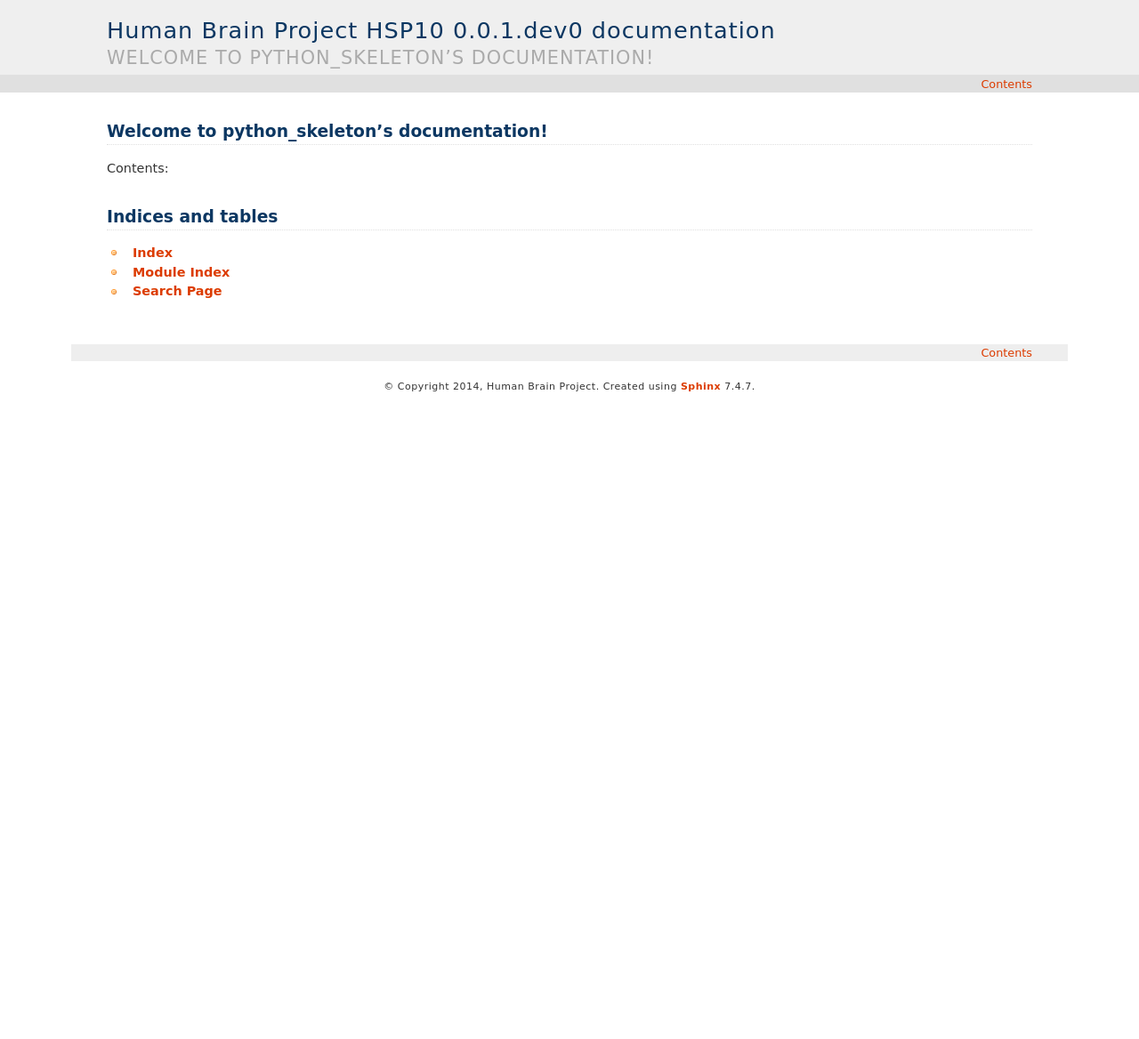
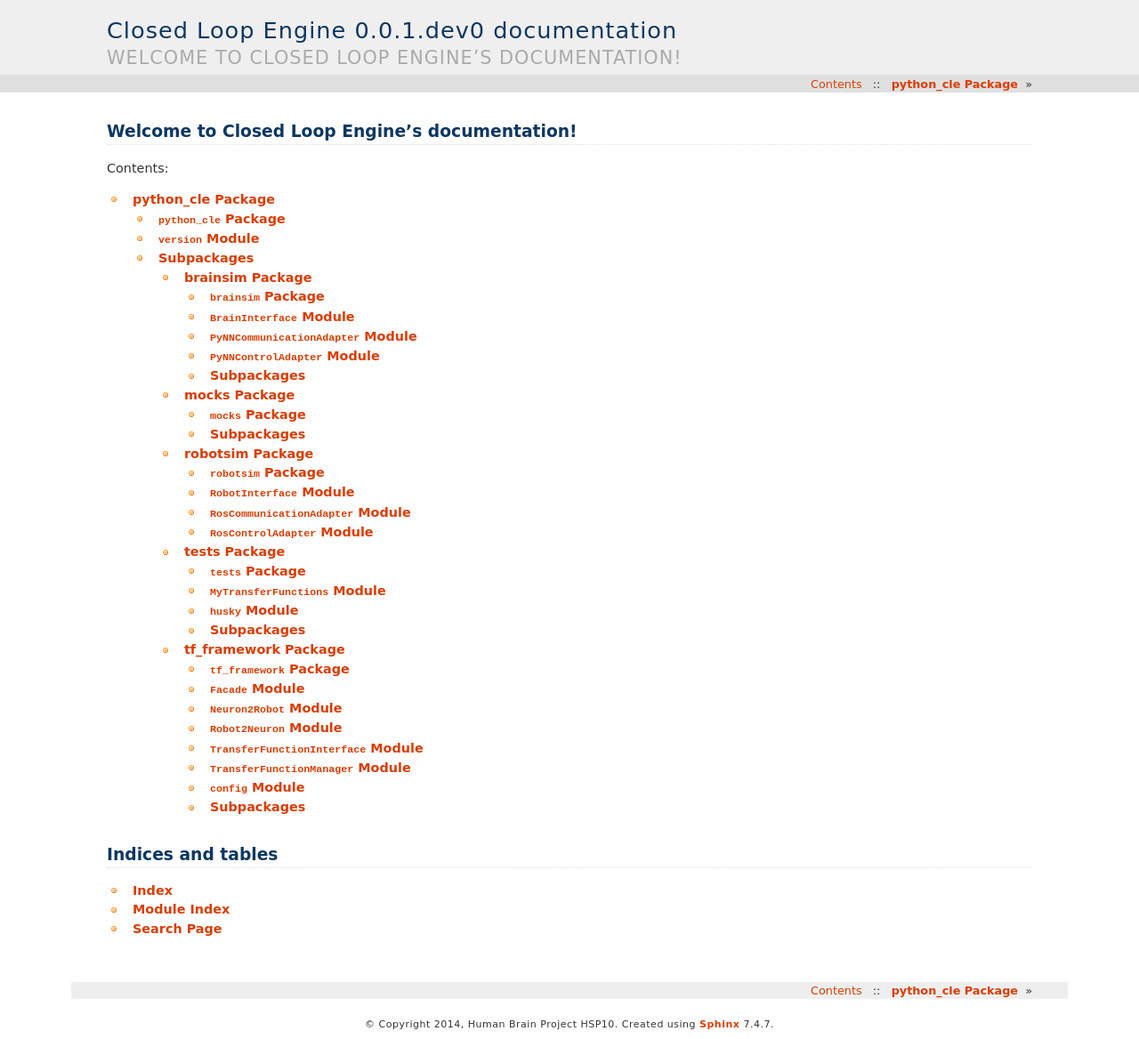
Before and after one commit to hmsgit/nrpcle, a Sphinx documentation site: the page built from python_cle/doc/source/index.rst, in a window 1280 px wide. Shown: the whole page at 89% size. Built offline with Sphinx 7.4.7, drawn with Linux system fonts in a browser that asks for light colours; before the commit the page ends 900 px from its top, so only the background shows below that.

Commit message:
Updated configuration for the documentation generation for the CLE
Change-Id: Ia2277296e7b44d68a39380922b12d49e9881e938

```diff
--- a/python_cle/doc/source/conf.py
+++ b/python_cle/doc/source/conf.py
@@ -1,6 +1,6 @@
 # -*- coding: utf-8 -*-
 #
-# python_skeleton documentation build configuration file, created by
+# python_cle documentation build configuration file, created by
 # sphinx-quickstart on Wed Jan 29 14:44:00 2014.
 #
 # This file is execfile()d with the current directory set to its containing dir.
@@ -41,8 +41,8 @@
 master_doc = 'index'
 
 # General information about the project.
-project = u'Human Brain Project HSP10'
-copyright = u'2014, Human Brain Project'
+project = u'Closed Loop Engine'
+copyright = u'2014, Human Brain Project HSP10'
 
 # The version info for the project you're documenting, acts as replacement for
 # |version| and |release|, also used in various other places throughout the
--- a/python_cle/doc/source/index.rst
+++ b/python_cle/doc/source/index.rst
@@ -1,16 +1,17 @@
-.. python_skeleton documentation master file, created by
-   sphinx-quickstart on Wed Jan 29 14:44:00 2014.
+.. Closed Loop Engine documentation master file, created by
+   sphinx-quickstart on Wed Sep 17 17:33:23 2014.
    You can adapt this file completely to your liking, but it should at least
    contain the root `toctree` directive.
 
-Welcome to python_skeleton's documentation!
-===========================================
+Welcome to Closed Loop Engine's documentation!
+==============================================
 
 Contents:
 
 .. toctree::
-   :maxdepth: 2
+   :maxdepth: 4
 
+   python_cle
 
 
 Indices and tables
--- /dev/null
+++ b/python_cle/doc/source/python_cle.brainsim.rst
@@ -0,0 +1,41 @@
+brainsim Package
+================
+
+:mod:`brainsim` Package
+-----------------------
+
+.. automodule:: python_cle.brainsim
+    :members:
+    :undoc-members:
+    :show-inheritance:
+
+:mod:`BrainInterface` Module
+----------------------------
+
+.. automodule:: python_cle.brainsim.BrainInterface
+    :members:
+    :undoc-members:
+    :show-inheritance:
+
+:mod:`PyNNCommunicationAdapter` Module
+--------------------------------------
+
+.. automodule:: python_cle.brainsim.PyNNCommunicationAdapter
+    :members:
+    :undoc-members:
+    :show-inheritance:
+
+:mod:`PyNNControlAdapter` Module
+--------------------------------
+
+.. automodule:: python_cle.brainsim.PyNNControlAdapter
+    :members:
+    :undoc-members:
+    :show-inheritance:
+
+Subpackages
+-----------
+
+.. toctree::
+
+    python_cle.brainsim.devices
--- /dev/null
+++ b/python_cle/doc/source/python_cle.mocks.rst
@@ -0,0 +1,19 @@
+mocks Package
+=============
+
+:mod:`mocks` Package
+--------------------
+
+.. automodule:: python_cle.mocks
+    :members:
+    :undoc-members:
+    :show-inheritance:
+
+Subpackages
+-----------
+
+.. toctree::
+
+    python_cle.mocks.brainsim
+    python_cle.mocks.robotsim
+    python_cle.mocks.tf_framework
--- /dev/null
+++ b/python_cle/doc/source/python_cle.robotsim.rst
@@ -0,0 +1,34 @@
+robotsim Package
+================
+
+:mod:`robotsim` Package
+-----------------------
+
+.. automodule:: python_cle.robotsim
+    :members:
+    :undoc-members:
+    :show-inheritance:
+
+:mod:`RobotInterface` Module
+----------------------------
+
+.. automodule:: python_cle.robotsim.RobotInterface
+    :members:
+    :undoc-members:
+    :show-inheritance:
+
+:mod:`RosCommunicationAdapter` Module
+-------------------------------------
+
+.. automodule:: python_cle.robotsim.RosCommunicationAdapter
+    :members:
+    :undoc-members:
+    :show-inheritance:
+
+:mod:`RosControlAdapter` Module
+-------------------------------
+
+.. automodule:: python_cle.robotsim.RosControlAdapter
+    :members:
+    :undoc-members:
+    :show-inheritance:
--- /dev/null
+++ b/python_cle/doc/source/python_cle.rst
@@ -0,0 +1,29 @@
+python_cle Package
+==================
+
+:mod:`python_cle` Package
+-------------------------
+
+.. automodule:: python_cle.__init__
+    :members:
+    :undoc-members:
+    :show-inheritance:
+
+:mod:`version` Module
+---------------------
+
+.. automodule:: python_cle.version
+    :members:
+    :undoc-members:
+    :show-inheritance:
+
+Subpackages
+-----------
+
+.. toctree::
+
+    python_cle.brainsim
+    python_cle.mocks
+    python_cle.robotsim
+    python_cle.tests
+    python_cle.tf_framework
--- /dev/null
+++ b/python_cle/doc/source/python_cle.tests.rst
@@ -0,0 +1,33 @@
+tests Package
+=============
+
+:mod:`tests` Package
+--------------------
+
+.. automodule:: python_cle.tests
+    :members:
+    :undoc-members:
+    :show-inheritance:
+
+:mod:`MyTransferFunctions` Module
+---------------------------------
+
+.. automodule:: python_cle.tests.MyTransferFunctions
+    :members:
+    :undoc-members:
+    :show-inheritance:
+
+:mod:`husky` Module
+-------------------
+
+.. automodule:: python_cle.tests.husky
+    :members:
+    :undoc-members:
+    :show-inheritance:
+
+Subpackages
+-----------
+
+.. toctree::
+
+    python_cle.tests.tf_framework
--- /dev/null
+++ b/python_cle/doc/source/python_cle.tf_framework.rst
@@ -0,0 +1,65 @@
+tf_framework Package
+====================
+
+:mod:`tf_framework` Package
+---------------------------
+
+.. automodule:: python_cle.tf_framework
+    :members:
+    :undoc-members:
+    :show-inheritance:
+
+:mod:`Facade` Module
+--------------------
+
+.. automodule:: python_cle.tf_framework.Facade
+    :members:
+    :undoc-members:
+    :show-inheritance:
+
+:mod:`Neuron2Robot` Module
+--------------------------
+
+.. automodule:: python_cle.tf_framework.Neuron2Robot
+    :members:
+    :undoc-members:
+    :show-inheritance:
+
+:mod:`Robot2Neuron` Module
+--------------------------
+
+.. automodule:: python_cle.tf_framework.Robot2Neuron
+    :members:
+    :undoc-members:
+    :show-inheritance:
+
+:mod:`TransferFunctionInterface` Module
+---------------------------------------
+
+.. automodule:: python_cle.tf_framework.TransferFunctionInterface
+    :members:
+    :undoc-members:
+    :show-inheritance:
+
+:mod:`TransferFunctionManager` Module
+-------------------------------------
+
+.. automodule:: python_cle.tf_framework.TransferFunctionManager
+    :members:
+    :undoc-members:
+    :show-inheritance:
+
+:mod:`config` Module
+--------------------
+
+.. automodule:: python_cle.tf_framework.config
+    :members:
+    :undoc-members:
+    :show-inheritance:
+
+Subpackages
+-----------
+
+.. toctree::
+
+    python_cle.tf_framework.spike_generators
```
Also changed, not shown: python_cle/doc/source/python_cle.brainsim.devices.rst (added, +58 -0 lines), python_cle/doc/source/python_cle.mocks.brainsim.rst (added, +18 -0 lines), python_cle/doc/source/python_cle.mocks.robotsim.rst (added, +26 -0 lines), python_cle/doc/source/python_cle.mocks.tf_framework.rst (added, +18 -0 lines), python_cle/doc/source/python_cle.tests.tf_framework.rst (added, +42 -0 lines), python_cle/doc/source/python_cle.tf_framework.spike_generators.rst (added, +18 -0 lines), 1 other file.
